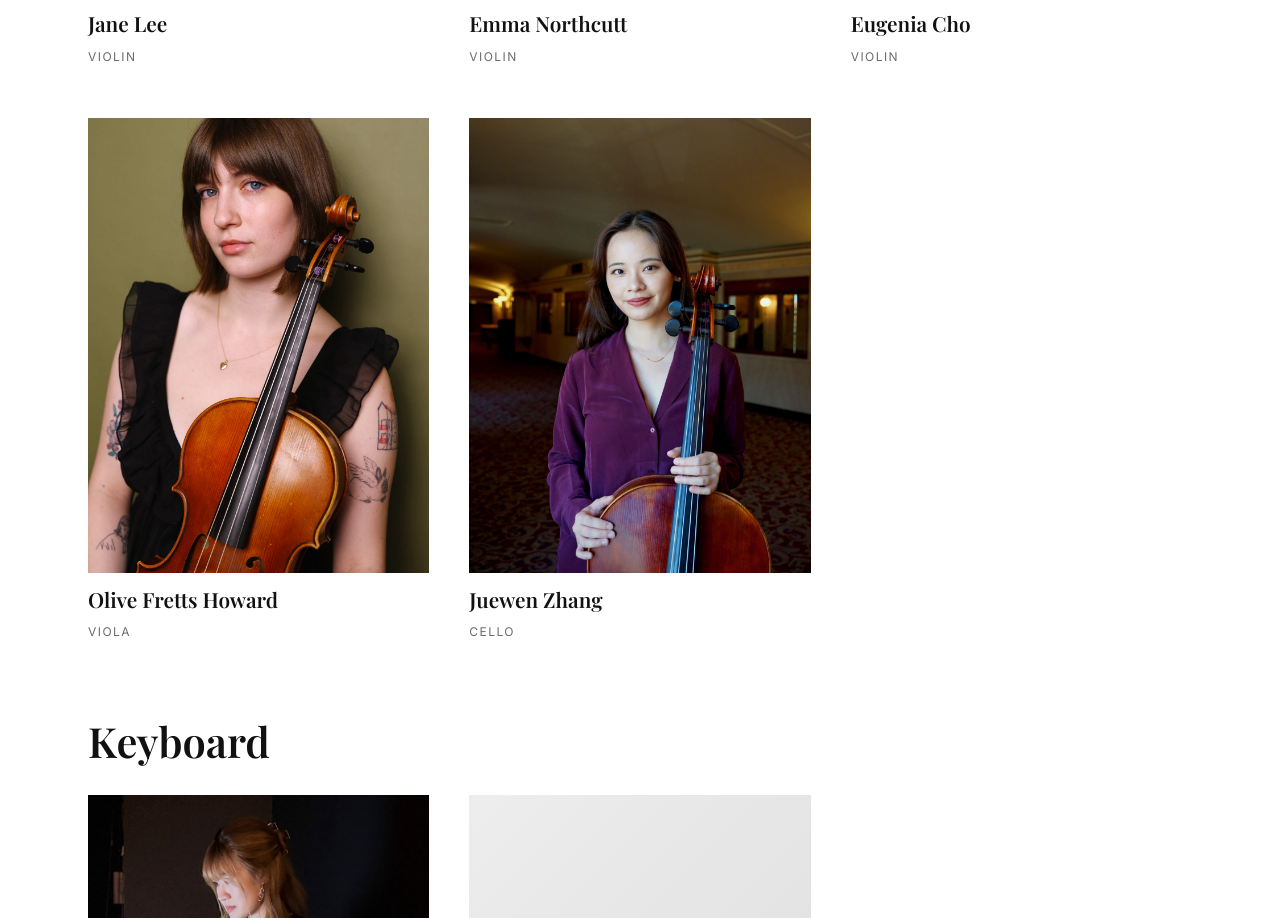
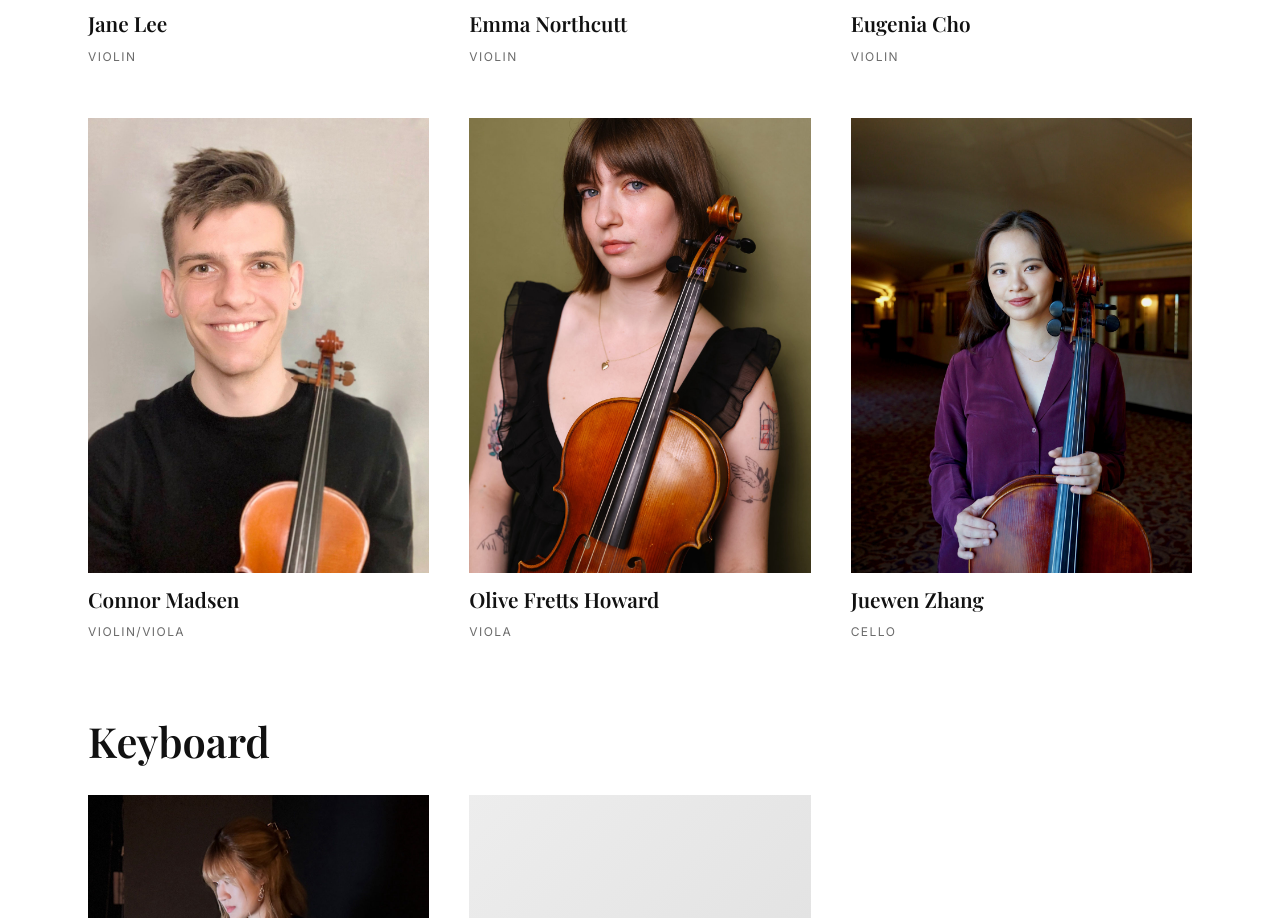
Before and after one commit to Sulaga-chan/nycc-web, a React (Vite) app: page /musicians in a window 1280 px wide. Shown: the part 1069-1987 px from the top of the page. Built offline with nearby package versions, Linux system fonts and the light colour scheme.

Commit message:
Musicians: Connor Madsen(Violin/Viola) 추가

```diff
--- a/src/data/musicians.js
+++ b/src/data/musicians.js
@@ -7,6 +7,7 @@ export const MUSICIANS = [
       { name: 'Jane Lee', instrument: 'Violin', photo: '/img/musicians/jane.jpg' },
       { name: 'Emma Northcutt', instrument: 'Violin', photo: '/img/musicians/emma.jpg' },
       { name: 'Eugenia Cho', instrument: 'Violin', photo: '/img/musicians/eugenia.jpg' },
+      { name: 'Connor Madsen', instrument: 'Violin/Viola', photo: '/img/musicians/connor.jpg' },
       { name: 'Olive Fretts Howard', instrument: 'Viola', photo: '/img/musicians/olive.jpg' },
       { name: 'Juewen Zhang', instrument: 'Cello', photo: '/img/musicians/juewen-zhang.jpg' },
     ],
```
Also changed, not shown: public/img/musicians/connor.jpg (added).
